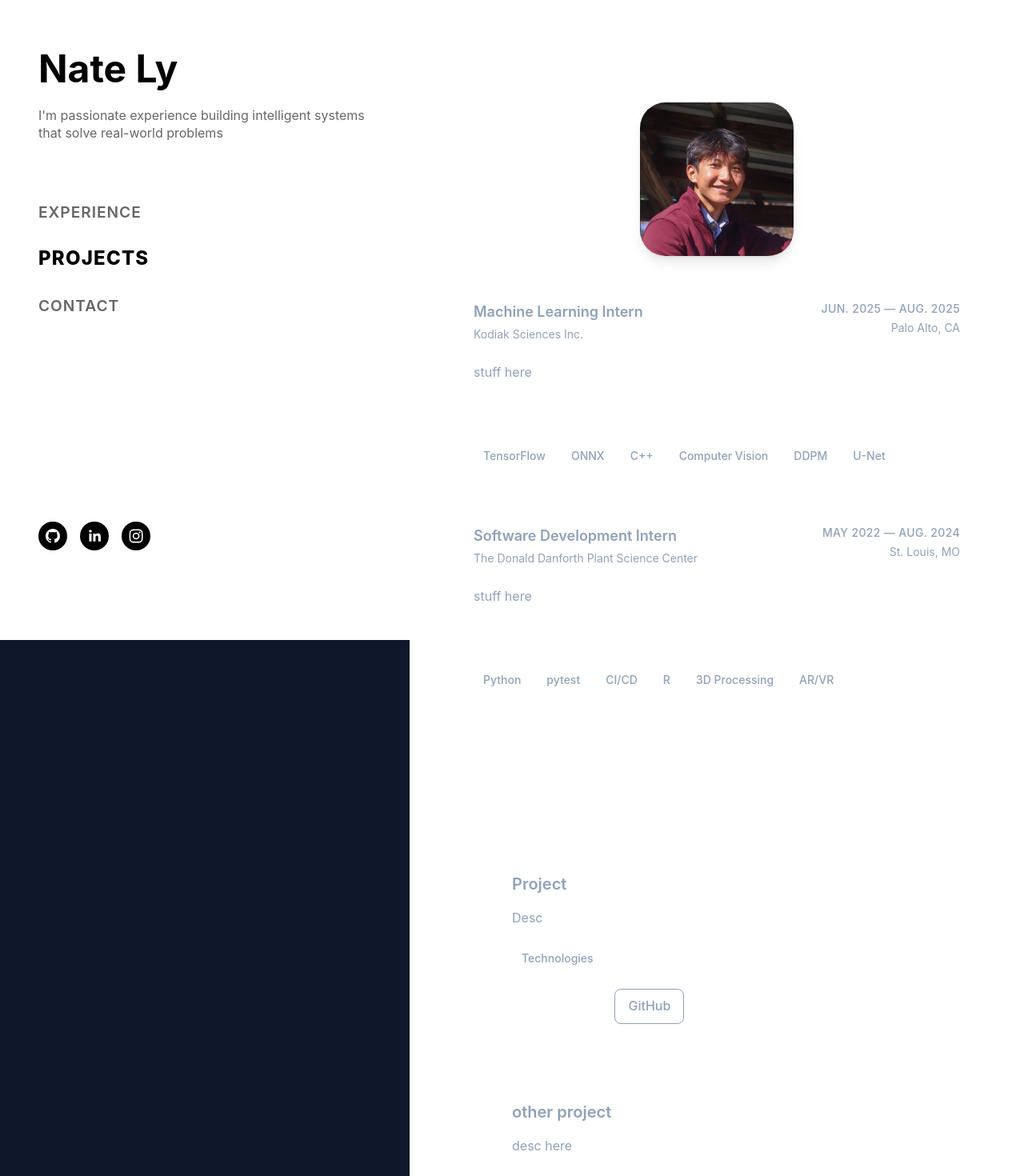
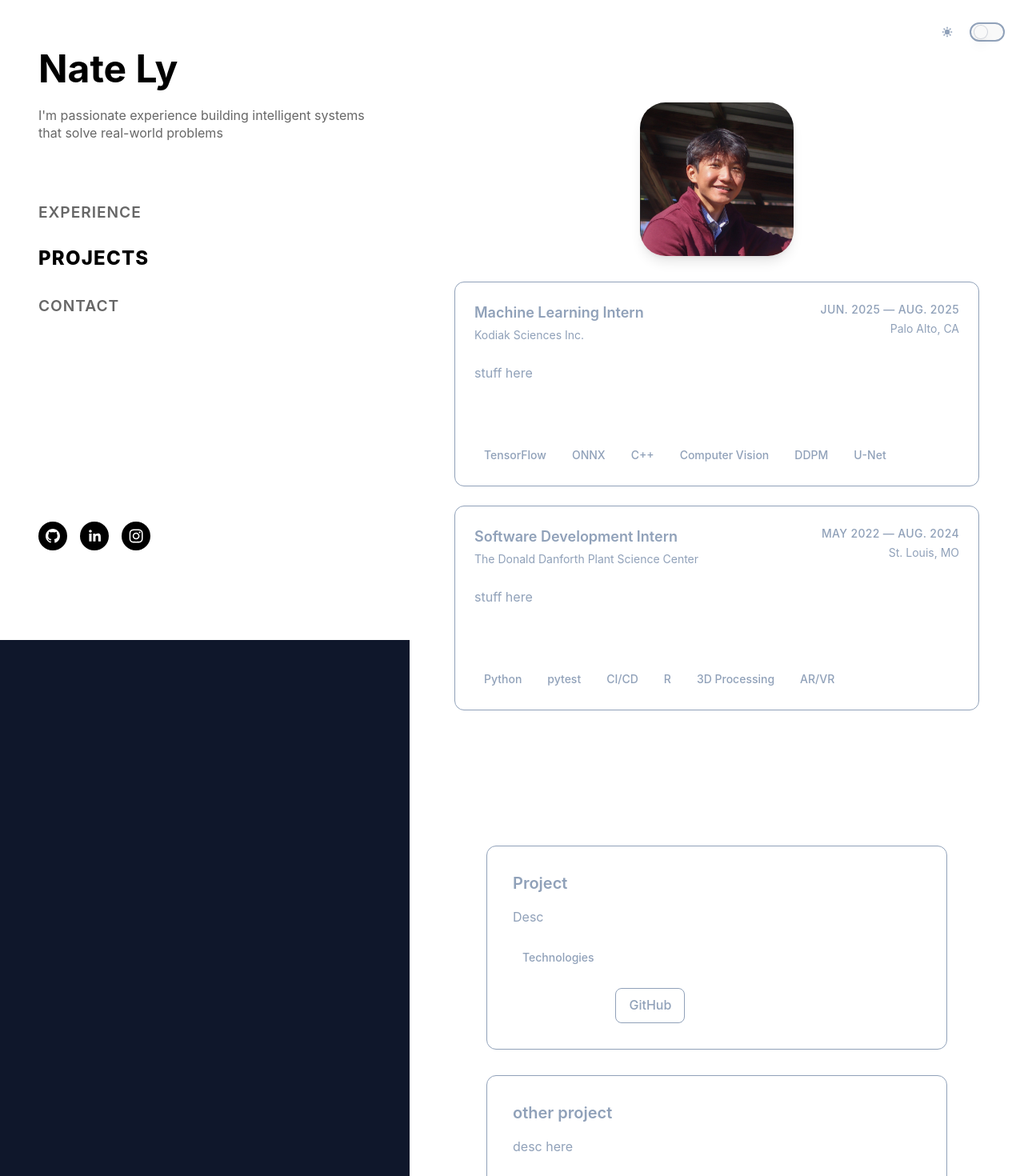
Before and after one commit to natejly/portfolio, a React (Vite) app: page /projects in a window 1280 px wide. Shown: the top 1470 px of the page at 80% size. Built offline with nearby package versions, Linux system fonts and the light colour scheme.

Commit message:
dark mdoe

```diff
--- a/src/App.css
+++ b/src/App.css
@@ -31,15 +31,30 @@ body {
   text-transform: uppercase;
   letter-spacing: 0.05em;
   transition: all 0.12s ease;
-  color: rgba(0, 0, 0, 0.6);
   text-decoration: none;
 }
 
-/* Active navigation states */
-.active .nav-text,
-nav a:hover .nav-text {
+/* Light mode navigation */
+.light-mode .nav-text {
+  color: rgba(0, 0, 0, 0.6);
+}
+
+.light-mode .active .nav-text,
+.light-mode nav a:hover .nav-text {
   font-size: 1.5rem;
   color: #000000;
+  font-weight: 800;
+}
+
+/* Dark mode navigation */
+.dark-mode .nav-text {
+  color: rgba(245, 245, 220, 0.6); /* cream with opacity */
+}
+
+.dark-mode .active .nav-text,
+.dark-mode nav a:hover .nav-text {
+  font-size: 1.5rem;
+  color: #F5F5DC; /* cream */
   font-weight: 800;
 }
 
--- a/src/App.jsx
+++ b/src/App.jsx
@@ -5,10 +5,13 @@ import { SocialIcon } from 'react-social-icons'
 import Home from './pages/Experience'
 import P1 from './pages/Projects'
 import P2 from './pages/Personal'
+import { DarkModeProvider, useDarkMode } from './context/DarkModeContext'
+import DarkModeToggle from './components/DarkModeToggle'
 
 function ScrollRouter() {
   const location = useLocation()
   const [activeSection, setActiveSection] = useState('/')
+  const { isDarkMode } = useDarkMode()
 
   const homeRef = useRef(null)
   const p1Ref = useRef(null)
@@ -85,7 +88,9 @@ function ScrollRouter() {
   return (
     <div className="flex min-h-screen">
       {/* Left Sidebar - Hidden on small screens */}
-      <div className="fixed left-0 top-0 w-[40vw] h-screen bg-white text-black p-12 flex flex-col hidden lg:flex">
+      <div className={`fixed left-0 top-0 w-[40vw] h-screen p-12 flex flex-col hidden lg:flex transition-colors duration-300 ${
+        isDarkMode ? 'bg-navy text-cream dark-mode' : 'bg-white text-black light-mode'
+      }`}>
         <div className="text-left profile-section">
           <h1>
             Nate Ly
@@ -94,7 +99,9 @@ function ScrollRouter() {
             Junior at Yale
           </h2> */}
 
-          <p className="text-base text-black/60 leading-snug">
+          <p className={`text-base leading-snug ${
+            isDarkMode ? 'text-cream/60' : 'text-black/60'
+          }`}>
             I'm passionate experience building intelligent systems that solve real-world problems
           </p>
 
@@ -156,32 +163,35 @@ function ScrollRouter() {
             url="https://github.com/natejly"
             style={socialIconSize}
             className="transition-transform duration-200 hover:scale-125"
-            bgColor="#000000"
-            fgColor="#ffffff"
+            bgColor={isDarkMode ? "#F5F5DC" : "#000000"}
+            fgColor={isDarkMode ? "#13294B" : "#ffffff"}
             target="_blank"
           />
           <SocialIcon
             url="https://www.linkedin.com/in/natejly/"
             style={socialIconSize}
             className="transition-transform duration-200 hover:scale-125"
-            bgColor="#000000"
-            fgColor="#ffffff"
+            bgColor={isDarkMode ? "#F5F5DC" : "#000000"}
+            fgColor={isDarkMode ? "#13294B" : "#ffffff"}
             target="_blank"
           />
           <SocialIcon
             url="https://instagram.com/natejly"
             style={socialIconSize}
             className="transition-transform duration-200 hover:scale-125"
-            bgColor="#000000"
-            fgColor="#ffffff"
+            bgColor={isDarkMode ? "#F5F5DC" : "#000000"}
+            fgColor={isDarkMode ? "#13294B" : "#ffffff"}
             target="_blank"
           />
         </div>
       </div>
 
       {/* Right Content Area */}
-    <div className="w-full bg-white min-h-screen lg:ml-[40vw] lg:w-[60vw]">
+    <div className={`w-full min-h-screen lg:ml-[40vw] lg:w-[60vw] transition-colors duration-300 relative ${
+      isDarkMode ? 'bg-navy' : 'bg-white'
+    }`}>
         <div className="max-w-4xl mx-auto px-8 py-12">
+          <DarkModeToggle />
           <div ref={homeRef}>
             <Home />
           </div>
@@ -199,11 +209,13 @@ function ScrollRouter() {
 
 function App() {
   return (
-    <Router>
-      <Routes>
-        <Route path="/*" element={<ScrollRouter />} />
-      </Routes>
-    </Router>
+    <DarkModeProvider>
+      <Router>
+        <Routes>
+          <Route path="/*" element={<ScrollRouter />} />
+        </Routes>
+      </Router>
+    </DarkModeProvider>
   )
 }
 
--- /dev/null
+++ b/src/components/DarkModeToggle.jsx
@@ -0,0 +1,51 @@
+import React from 'react';
+import { useDarkMode } from '../context/DarkModeContext';
+
+const DarkModeToggle = () => {
+  const { isDarkMode, toggleDarkMode } = useDarkMode();
+
+  // Sun icon (light mode)
+  const SunIcon = () => (
+    <svg className="w-4 h-4 text-navy" fill="currentColor" viewBox="0 0 20 20">
+      <path fillRule="evenodd" d="M10 2a1 1 0 011 1v1a1 1 0 11-2 0V3a1 1 0 011-1zm4 8a4 4 0 11-8 0 4 4 0 018 0zm-.464 4.95l.707.707a1 1 0 001.414-1.414l-.707-.707a1 1 0 00-1.414 1.414zm2.12-10.607a1 1 0 010 1.414l-.706.707a1 1 0 11-1.414-1.414l.707-.707a1 1 0 011.414 0zM17 11a1 1 0 100-2h-1a1 1 0 100 2h1zm-7 4a1 1 0 011 1v1a1 1 0 11-2 0v-1a1 1 0 011-1zM5.05 6.464A1 1 0 106.465 5.05l-.708-.707a1 1 0 00-1.414 1.414l.707.707zm1.414 8.486l-.707.707a1 1 0 01-1.414-1.414l.707-.707a1 1 0 011.414 1.414zM4 11a1 1 0 100-2H3a1 1 0 000 2h1z" clipRule="evenodd" />
+    </svg>
+  );
+
+  // Moon icon (dark mode)
+  const MoonIcon = () => (
+    <svg className="w-4 h-4 text-cream" fill="currentColor" viewBox="0 0 20 20">
+      <path d="M17.293 13.293A8 8 0 016.707 2.707a8.001 8.001 0 1010.586 10.586z" />
+    </svg>
+  );
+
+  return (
+    <div className="absolute top-6 right-6 z-50 flex items-center gap-3">
+      {/* Icon indicator */}
+      <div className="flex items-center justify-center w-8 h-8">
+        {isDarkMode ? <MoonIcon /> : <SunIcon />}
+      </div>
+
+      {/* Toggle switch */}
+      <button
+        onClick={toggleDarkMode}
+        className={`
+          relative inline-flex items-center h-6 rounded-full w-11
+          transition-colors duration-200 ease-in-out focus:outline-none
+          focus:ring-2 focus:ring-offset-2 focus:ring-blue-500 border-2
+          ${!isDarkMode ? 'bg-navy border-navy' : 'bg-white border-white'}
+        `}
+        aria-label="Toggle dark mode"
+      >
+        <span
+          className={`
+            inline-block w-4 h-4 transform transition-transform duration-200 ease-in-out
+            rounded-full shadow-lg ring-1 ring-gray-300
+            ${isDarkMode ? 'translate-x-5 bg-cream' : 'translate-x-1 bg-navy'}
+          `}
+        />
+      </button>
+    </div>
+  );
+};
+
+export default DarkModeToggle;
--- /dev/null
+++ b/src/context/DarkModeContext.jsx
@@ -0,0 +1,38 @@
+import React, { createContext, useContext, useState, useEffect } from 'react';
+
+const DarkModeContext = createContext();
+
+export const useDarkMode = () => {
+  const context = useContext(DarkModeContext);
+  if (!context) {
+    throw new Error('useDarkMode must be used within a DarkModeProvider');
+  }
+  return context;
+};
+
+export const DarkModeProvider = ({ children }) => {
+  const [isDarkMode, setIsDarkMode] = useState(false);
+
+  // Load dark mode preference from localStorage
+  useEffect(() => {
+    const savedDarkMode = localStorage.getItem('darkMode');
+    if (savedDarkMode) {
+      setIsDarkMode(JSON.parse(savedDarkMode));
+    }
+  }, []);
+
+  // Save dark mode preference to localStorage
+  useEffect(() => {
+    localStorage.setItem('darkMode', JSON.stringify(isDarkMode));
+  }, [isDarkMode]);
+
+  const toggleDarkMode = () => {
+    setIsDarkMode(prev => !prev);
+  };
+
+  return (
+    <DarkModeContext.Provider value={{ isDarkMode, toggleDarkMode }}>
+      {children}
+    </DarkModeContext.Provider>
+  );
+};
--- a/src/pages/Experience.jsx
+++ b/src/pages/Experience.jsx
@@ -1,5 +1,6 @@
 import React from 'react';
 import profileImage from '../assets/LyProfile-2.jpg';
+import { useDarkMode } from '../context/DarkModeContext';
 
 // Resume Card Component
 const ResumeCard = ({
@@ -10,8 +11,14 @@ const ResumeCard = ({
   description,
   skills
 }) => {
+  const { isDarkMode } = useDarkMode();
+
   return (
-    <div className="bg-cream text-navy rounded-2xl p-6 w-full max-w-2xl mx-auto transition-transform duration-200 ease-out hover:scale-[1.01] hover:shadow-2xl h-64 flex flex-col">
+    <div className={`border rounded-xl p-6 w-full max-w-2xl mx-auto transition-all duration-300 ease-out hover:scale-[1.01] hover:shadow-2xl h-64 flex flex-col ${
+      isDarkMode
+        ? 'bg-cream text-navy border-cream/30 hover:bg-white'
+        : 'bg-cream text-navy border-navy/30 hover:bg-white'
+    }`}>
       {/* Header Section */}
       <div className="flex justify-between items-start gap-4 mb-6">
         {/* Title and Company */}
@@ -60,6 +67,8 @@ const ResumeCard = ({
 };
 
 function Experience() {
+  const { isDarkMode } = useDarkMode();
+
   const experiences = [
     {
       dateRange: "JUN. 2025 — AUG. 2025",
--- a/src/pages/Personal.jsx
+++ b/src/pages/Personal.jsx
@@ -1,7 +1,16 @@
+import React from 'react';
+import { useDarkMode } from '../context/DarkModeContext';
+
 function P2() {
+  const { isDarkMode } = useDarkMode();
+
   return (
     <section id="contact" className="min-h-screen p-16 flex flex-col justify-center max-w-[1200px] mx-auto">
-    hello!!
+      <div className={`transition-colors duration-300 ${
+        isDarkMode ? 'text-cream' : 'text-black'
+      }`}>
+        hello!!
+      </div>
     </section>
   )
 }
--- a/src/pages/Projects.jsx
+++ b/src/pages/Projects.jsx
@@ -1,8 +1,17 @@
+import React from 'react';
+import { useDarkMode } from '../context/DarkModeContext';
+
 function P1() {
+  const { isDarkMode } = useDarkMode();
+
   return (
     <section id="projects" className="min-h-screen p-16 flex flex-col justify-center max-w-[1200px] mx-auto">
       <div className="grid grid-cols-[repeat(auto-fit,minmax(300px,1fr))] gap-8 mt-8">
-        <div className="bg-cream rounded-2xl p-8 transition-all duration-200 hover:-translate-y-1 hover:shadow-[0_20px_25px_-5px_rgba(19,41,75,0.15)] hover:bg-white">
+        <div className={`border rounded-xl p-8 transition-all duration-300 hover:-translate-y-1 hover:shadow-[0_20px_25px_-5px_rgba(19,41,75,0.15)] ${
+          isDarkMode
+            ? 'bg-cream border-cream/30 hover:bg-white text-navy'
+            : 'bg-cream border-navy/30 hover:bg-white text-navy'
+        }`}>
           <h3 className="text-xl font-semibold mb-4 text-navy">Project</h3>
           <p className="text-navy/80 mb-6">
             Desc
@@ -19,7 +28,11 @@ function P1() {
 
 
 
-        <div className="bg-cream rounded-2xl p-8 transition-all duration-200 hover:-translate-y-1 hover:shadow-[0_20px_25px_-5px_rgba(19,41,75,0.15)] hover:bg-white">
+        <div className={`border rounded-xl p-8 transition-all duration-300 hover:-translate-y-1 hover:shadow-[0_20px_25px_-5px_rgba(19,41,75,0.15)] ${
+          isDarkMode
+            ? 'bg-cream border-cream/30 hover:bg-white text-navy'
+            : 'bg-cream border-navy/30 hover:bg-white text-navy'
+        }`}>
           <h3 className="text-xl font-semibold mb-4 text-navy">other project</h3>
           <p className="text-navy/80 mb-6">
             desc here
```
